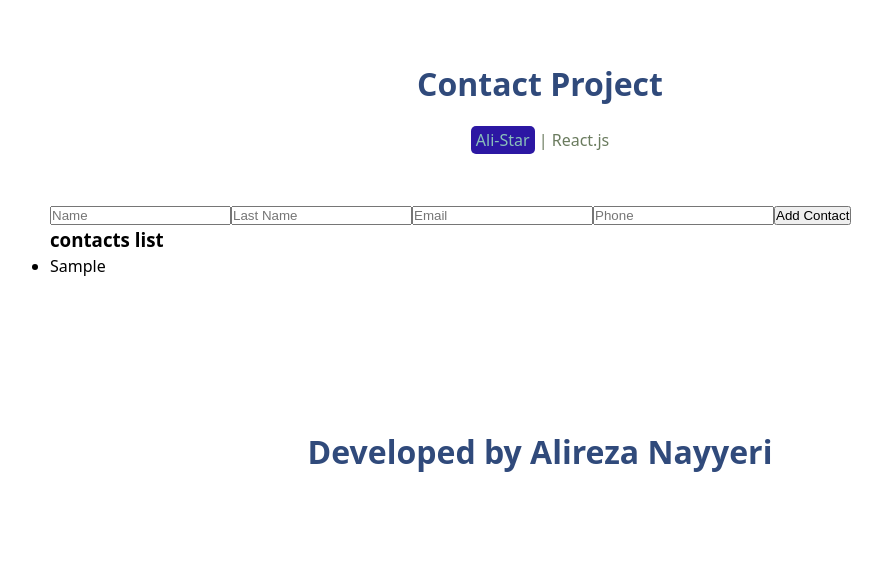
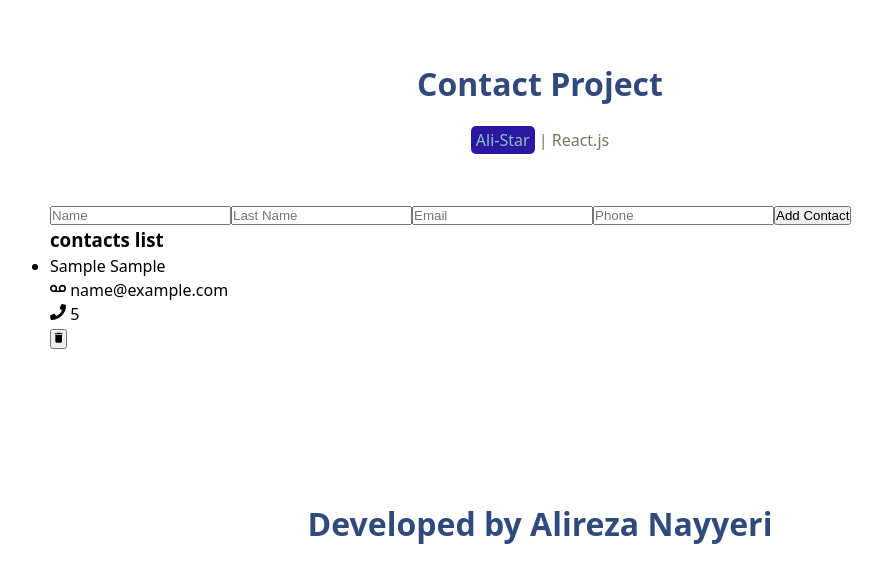
Before and after one commit to dev-Alireza-Nayeri/app-contacts, a React (Vite) app: page / in a window 1280 px wide. Both pictures are taken after typing "Sample", "Sample", "name@example.com", "5" into the empty fields and a click on the button "Add Contact". Shown: the top 582 px of the page, without its empty margins (100-982 px from the left). Built offline with nearby package versions, Linux system fonts and the light colour scheme.

Commit message:
add deletehandler

```diff
--- a/package.json
+++ b/package.json
@@ -12,6 +12,7 @@
   "dependencies": {
     "react": "^19.0.0",
     "react-dom": "^19.0.0",
+    "react-icons": "^5.5.0",
     "uuid": "^11.1.0"
   },
   "devDependencies": {
--- /dev/null
+++ b/src/compunents/modules/ContactItem.jsx
@@ -0,0 +1,30 @@
+import React from "react";
+import { FaVoicemail } from "react-icons/fa";
+import { FaPhone } from "react-icons/fa";
+import { MdDelete } from "react-icons/md";
+function ContactItem({ data:{id,name,lastname,email,phone}, deleteHandler }) {
+  return (
+    <div>
+      <li key={id}>
+        <p>
+          {name} {lastname}
+        </p>
+        <p>
+          <span>
+            <FaVoicemail /> {email}
+          </span>
+        </p>
+        <p>
+          <span>
+            <FaPhone /> {phone}
+          </span>
+        </p>
+        <button onClick={() => deleteHandler(id)}>
+          <MdDelete />
+        </button>
+      </li>
+    </div>
+  );
+}
+
+export default ContactItem;
--- a/src/compunents/modules/Contacts.jsx
+++ b/src/compunents/modules/Contacts.jsx
@@ -50,6 +50,11 @@ function Contacts() {
     });
   };
 
+  const deleteHandler = (id) => {
+    const newContacts = contacts.filter((contact) => contact.id !== id);
+    setContacts(newContacts);
+  };
+
   return (
     <div>
       <div>
@@ -67,7 +72,7 @@ function Contacts() {
         <button onClick={addHandler}>Add Contact</button>
       </div>
       <div>{alert && <p>{alert}</p>}</div>
-      <ContactsList contacts={contacts} />
+      <ContactsList contacts={contacts} deleteHandler={deleteHandler} />
     </div>
   );
 }
--- a/src/compunents/modules/ContactsList.jsx
+++ b/src/compunents/modules/ContactsList.jsx
@@ -1,16 +1,22 @@
 import React from "react";
+import { FaVoicemail } from "react-icons/fa";
+import { FaPhone } from "react-icons/fa";
+import { MdDelete } from "react-icons/md";
+import ContactItem from "./ContactItem";
 
-function ContactsList({ contacts }) {
-
-
+function ContactsList({ contacts,deleteHandler }) {
   return (
     <div>
       <h3>contacts list</h3>
-      <ul>
-        {contacts.map((contact) => (
-          <li key={contact.id}>{contact.name}</li>
-        ))}
-      </ul>
+      {contacts.length ? (
+        <ul>
+          {contacts.map((contact) => (
+             <ContactItem data={contact} deleteHandler={deleteHandler}  key={contact.id}/>
+          ))}
+        </ul>
+      ) : (
+        <p>no contacts yet </p>
+      )}
     </div>
   );
 }
```
Also changed, not shown: 1 other file (tests, documents, lock files or other folders).
